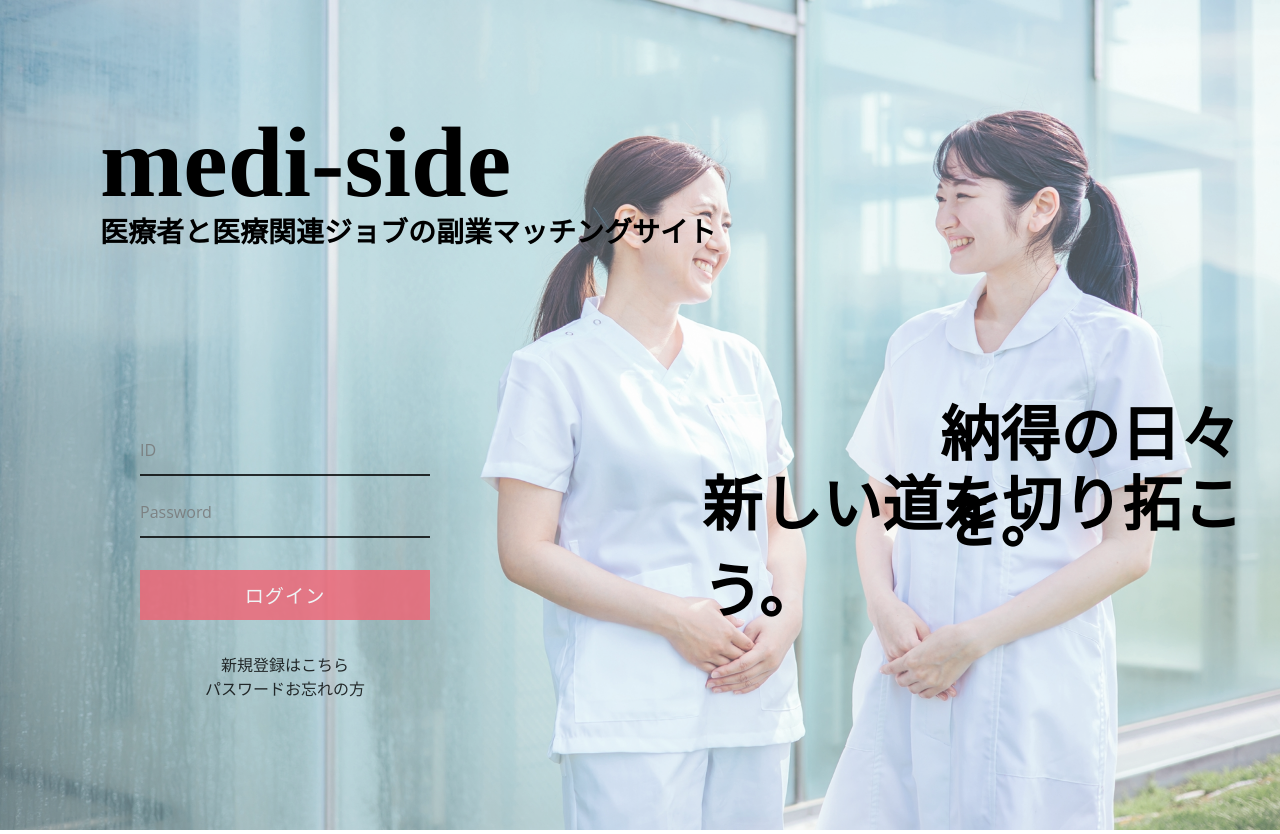
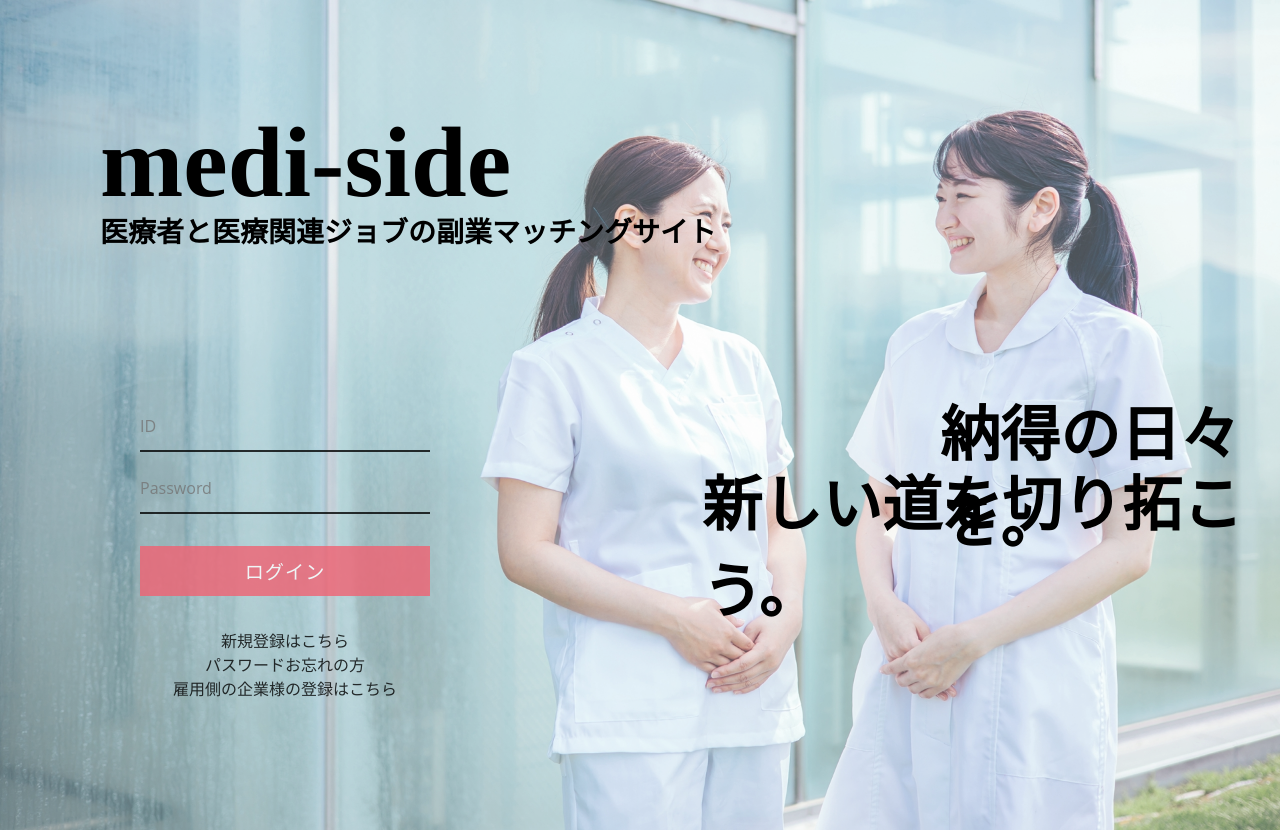
Before and after one commit to kekke1220/sotsusample, a PHP site: page /login.php in a window 1280 px wide. Run offline with PHP 8.4, Linux system fonts and the light colour scheme.

Commit message:
軽微な追加

```diff
--- a/login.php
+++ b/login.php
@@ -41,6 +41,7 @@
   <div class="form-footer">
     <p><a href="sign_up.php">新規登録はこちら</a></p>
     <p><a href="#">パスワードお忘れの方</a></p>
+    <p><a href="#">雇用側の企業様の登録はこちら</a></p>
   </div>
 </div>
 
```
